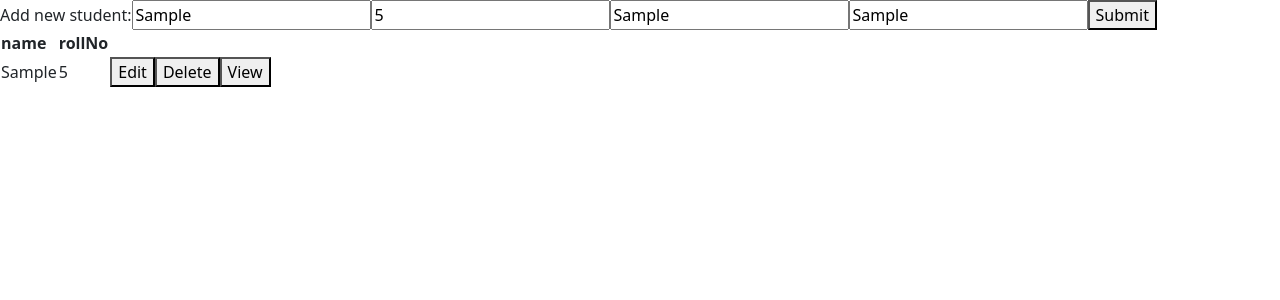
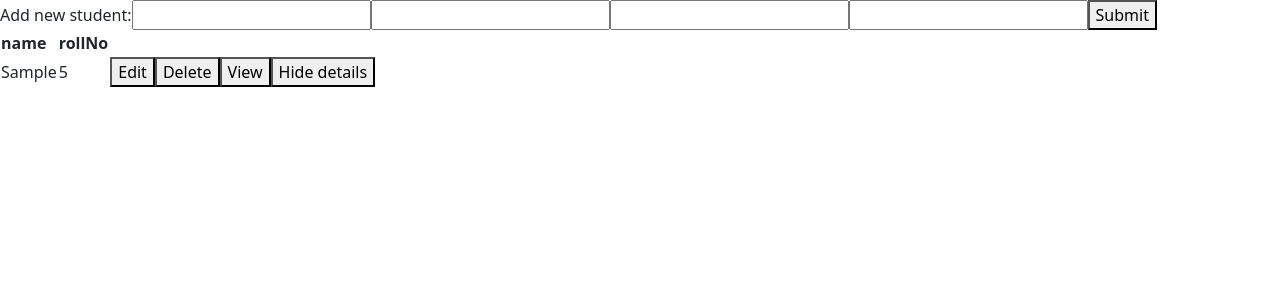
Before and after one commit to rudabazerin/practiseVuejs, a Vue app: page / in a window 1280 px wide. Both pictures are taken after typing "Sample", "5", "Sample", "Sample" into the empty fields and a click on the button "Submit". Shown: the top 300 px of the page. Built offline with nearby package versions, Linux system fonts and the light colour scheme.

Commit message:
commit vuestudent 2

```diff
--- a/src/components/student.vue
+++ b/src/components/student.vue
@@ -25,22 +25,26 @@
           <td>{{ item.name }}</td>
           <td>{{ item.rollNo }}</td>
 
+
           <td>
             <button @click="changeBtn">{{ button.text }}</button>
             <button @click="delArr(index)">Delete</button>
             <button @click="show(index)">View</button>
+            <button @click="hide(index)">Hide details</button>
 
            <td>
               <div v-show="showRow">
               {{ item.name }} {{ item.rollNo }} {{ item.FathersName }}
               {{ item.address }}
-            </div>
+              </div>
            </td>
-          </td>
-        </tr>
+           </tr>
+
+
+
       </tbody>
     </table>
-    <br />
+
   </div>
 </template>
 
@@ -61,11 +65,14 @@ export default {
       },
       edit: true,
       showRow: false,
+      isHidden: true
+
     };
   },
   methods: {
     onSubmit() {
       this.studentList.push(this.studentObj);
+      this.studentObj = ' '
     },
 
     delArr(index) {
@@ -74,11 +81,14 @@ export default {
 
     changeBtn() {
       (this.edit = !this.edit),
-        (this.button.text = this.edit ? "Edit" : "Update");
+      (this.button.text = this.edit ? "Edit" : "Update");
     },
-    show(index) {
-      this.showRow = true;
+    show(index){
+      this.showRow = true
     },
-  },
-};
+    hide(index){
+      this.showRow = false
+    }
+  }
+}
 </script>
```
